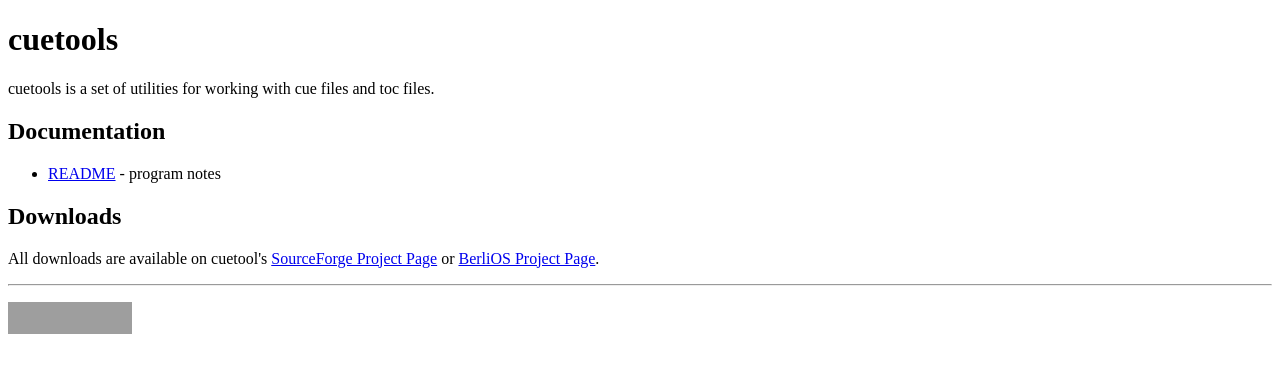
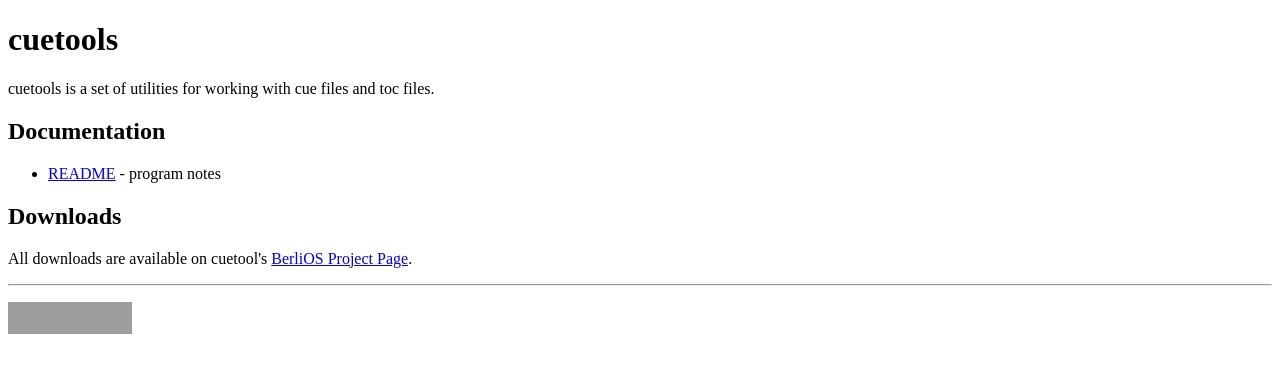
Before and after one commit to BackupTheBerlios/cuetools-svn, a plain HTML site: page website/index.html in a window 1280 px wide. Drawn offline with Linux system fonts and the light colour scheme; grey boxes are pictures that could not be loaded.

Commit message:
Removed link to SourceForge.

```diff
--- a/website/index.html
+++ b/website/index.html
@@ -16,7 +16,7 @@
 </ul>
 
 <h2>Downloads</h2>
-<p>All downloads are available on cuetool's <a href="http://sourceforge.net/projects/cuetools/">SourceForge Project Page</a> or <a href="http://developer.berlios.de/projects/cuetools/">BerliOS Project Page</a>.</p>
+<p>All downloads are available on cuetool's <a href="http://developer.berlios.de/projects/cuetools/">BerliOS Project Page</a>.</p>
 
 <hr>
 <p><a href="http://developer.berlios.de" title="BerliOS Developer"> <img src="http://developer.berlios.de/bslogo.php?group_id=2130" width="124px" height="32px" border="0" alt="BerliOS Developer Logo"></a></p>
```
